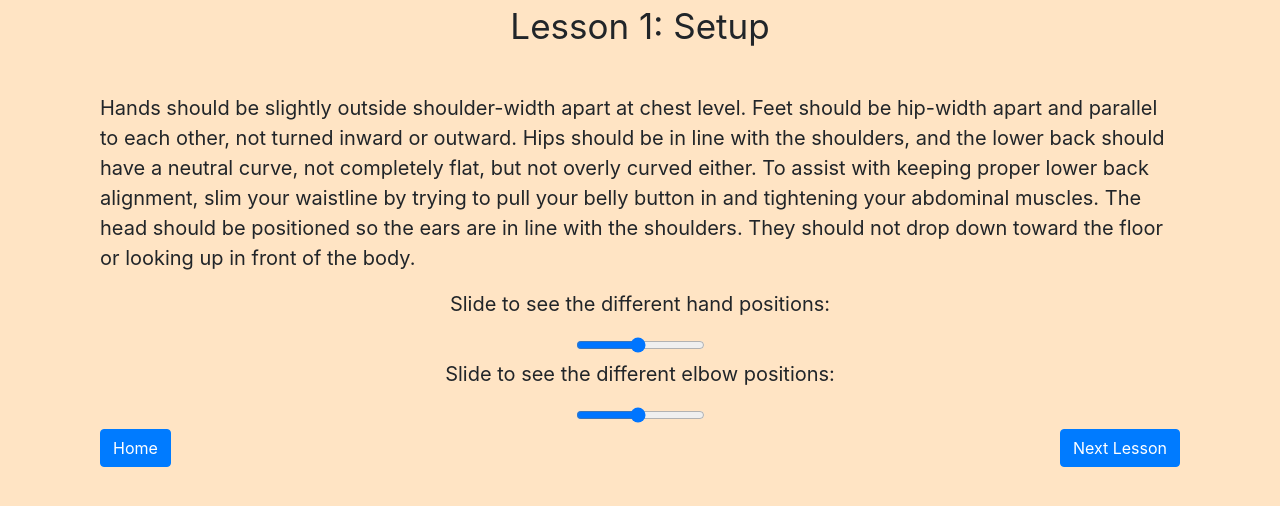
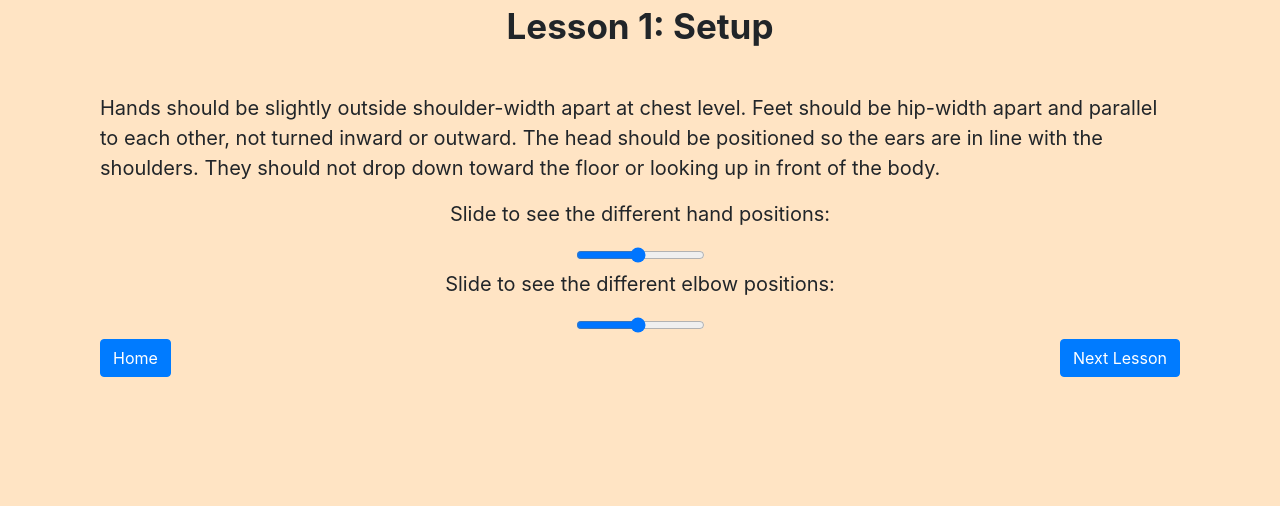
Before and after one commit to tianzhh9665/COMS4170_Project, a Flask app: page /lesson/1 in a window 1280 px wide. Shown: the part 56-562 px from the top of the page. Run offline with Flask 2, Linux system fonts and the light colour scheme; some libraries are stand-ins or nearby versions.

Commit message:
Added bold to titles and took out some of the text of lesson 1

```diff
--- a/server.py
+++ b/server.py
@@ -9,7 +9,7 @@ lesson_data = {
     "1": {
         "id": 1,
         "title": "Setup",
-        "content": "Hands should be slightly outside shoulder-width apart at chest level. Feet should be hip-width apart and parallel to each other, not turned inward or outward. Hips should be in line with the shoulders, and the lower back should have a neutral curve, not completely flat, but not overly curved either. To assist with keeping proper lower back alignment, slim your waistline by trying to pull your belly button in and tightening your abdominal muscles. The head should be positioned so the ears are in line with the shoulders. They should not drop down toward the floor or looking up in front of the body."
+        "content": "Hands should be slightly outside shoulder-width apart at chest level. Feet should be hip-width apart and parallel to each other, not turned inward or outward. The head should be positioned so the ears are in line with the shoulders. They should not drop down toward the floor or looking up in front of the body."
     },
     "2": {
         "id": 2,
--- a/static/main.css
+++ b/static/main.css
@@ -10,6 +10,10 @@
 
 .basecolor{
     background-color: bisque;
+}
+
+.dark{
+    font-weight: bold;
 }
 
 .welcome-title{
--- a/templates/lesson.html
+++ b/templates/lesson.html
@@ -14,7 +14,7 @@
 
 <div class="container-fluid">
     <div class='row justify-content-md-center'>
-        <div class="col-md-auto" id="lessonTitle">
+        <div class="col-md-auto dark" id="lessonTitle">
 
         </div>
     </div>
--- a/templates/quiz.html
+++ b/templates/quiz.html
@@ -10,7 +10,7 @@
 
 <div class="container-fluid ">
     <div class='row justify-content-md-center'>
-        <div class="col-md-auto" id="quiz_title">
+        <div class="col-md-auto dark" id="quiz_title">
 
         </div>
     </div>
--- a/templates/quizhome.html
+++ b/templates/quizhome.html
@@ -9,7 +9,7 @@
 
 <div class="container-fluid ">
     <div class='row justify-content-md-center'>
-        <div class="col-md-auto" id="quiz_home_title">
+        <div class="col-md-auto dark" id="quiz_home_title">
 
         </div>
     </div>
```
